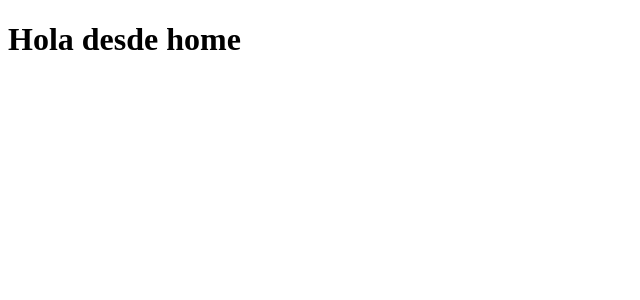
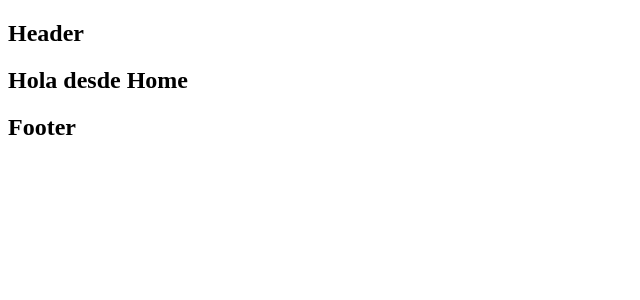
Before and after one commit to RoxiAra/Proyecto-Final-Tienda-de-Postres, a React (Vite) app: page / in a window 1280 px wide. Shown: the top 300 px of the page, without its empty margins (0-640 px from the left). Built offline with nearby package versions, Linux system fonts and the light colour scheme.

Commit message:
layout terminado

```diff
--- a/src/components/Footer.jsx
+++ b/src/components/Footer.jsx
@@ -0,0 +1,7 @@
+const Footer = () => {
+  return (
+    <h2>Footer</h2>
+  )
+}
+
+export { Footer }
--- a/src/components/Header.jsx
+++ b/src/components/Header.jsx
@@ -0,0 +1,7 @@
+const Header = () => {
+  return (
+    <h2>Header</h2>
+  )
+}
+
+export { Header }
--- a/src/components/Layout.jsx
+++ b/src/components/Layout.jsx
@@ -0,0 +1,16 @@
+import { Header } from "./Header";
+import { Footer } from "./Footer";
+
+const Layout = (props) => {
+  return (
+    <>
+      <Header />
+      <main>
+        {props.children}
+      </main>
+      <Footer />
+    </>
+  )
+}
+
+export { Layout }
--- a/src/pages/Home.jsx
+++ b/src/pages/Home.jsx
@@ -1,5 +1,12 @@
+import { Layout } from "../components/Layout"
+
+
 const Home = () => {
-  return <h1>Hola desde home</h1>
+  return (
+    <Layout>
+      <h2>Hola desde Home</h2>
+    </Layout>
+  )
 }
 
 export { Home }
```
